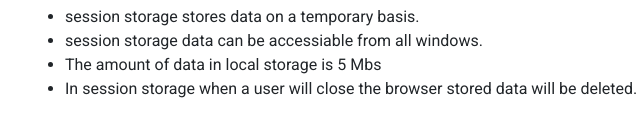
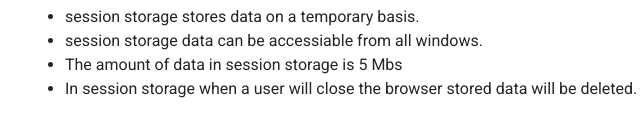
Before and after one commit to alanas59/insta-shohor, a plain HTML site: page index.html in a window 1280 px wide. Shown: the part 2063-2193 px from the top of the page, 53-693 px from the left. Drawn offline with nearby package versions, Linux system fonts and the light colour scheme.

Commit message:
something is updated

```diff
--- a/index.html
+++ b/index.html
@@ -103,7 +103,7 @@
                 <ul>
                   <li>session storage stores data on a temporary basis.</li>
                   <li>session storage  data  can be accessiable from all windows.</li>
-                  <li>The amount of data in local storage is 5 Mbs</li>
+                  <li>The amount of data in session storage is 5 Mbs</li>
                   <li>In session storage when a user will close the browser stored data will be deleted.</li>
                 </ul>
 
```
